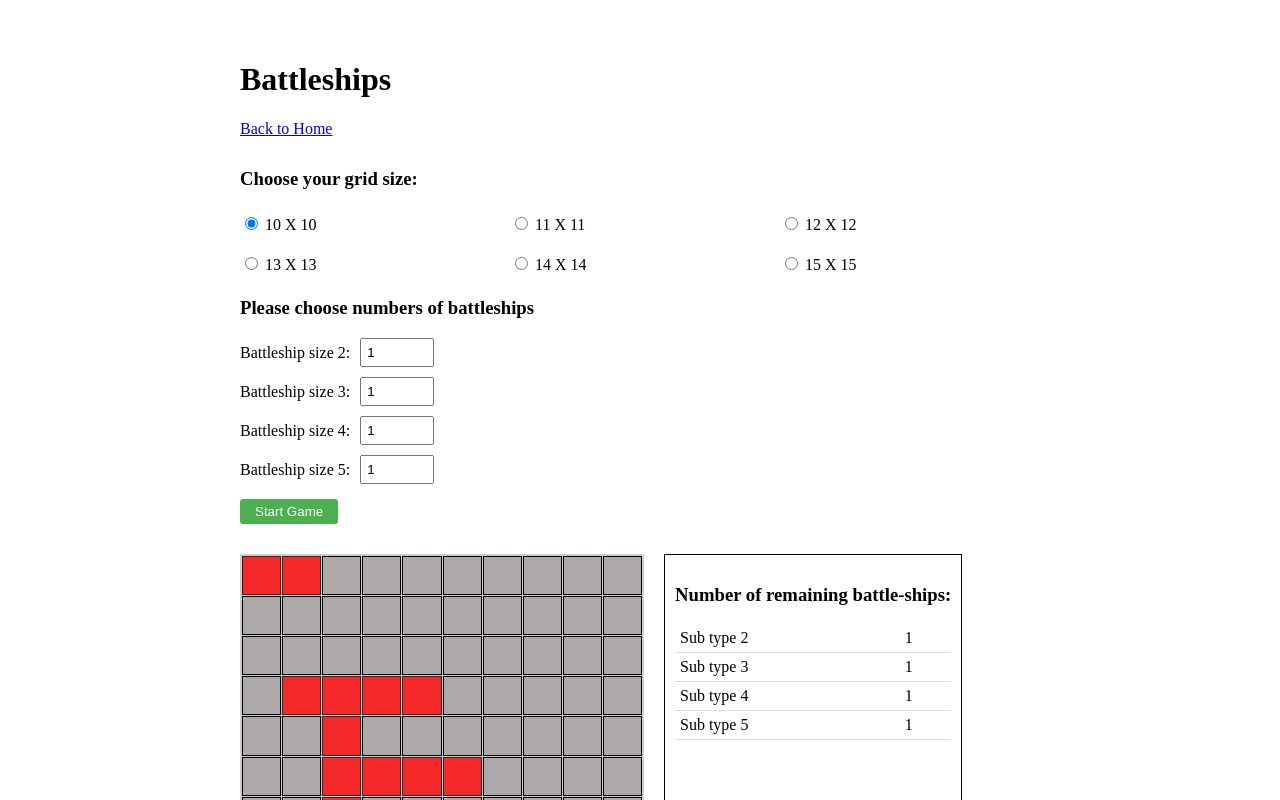
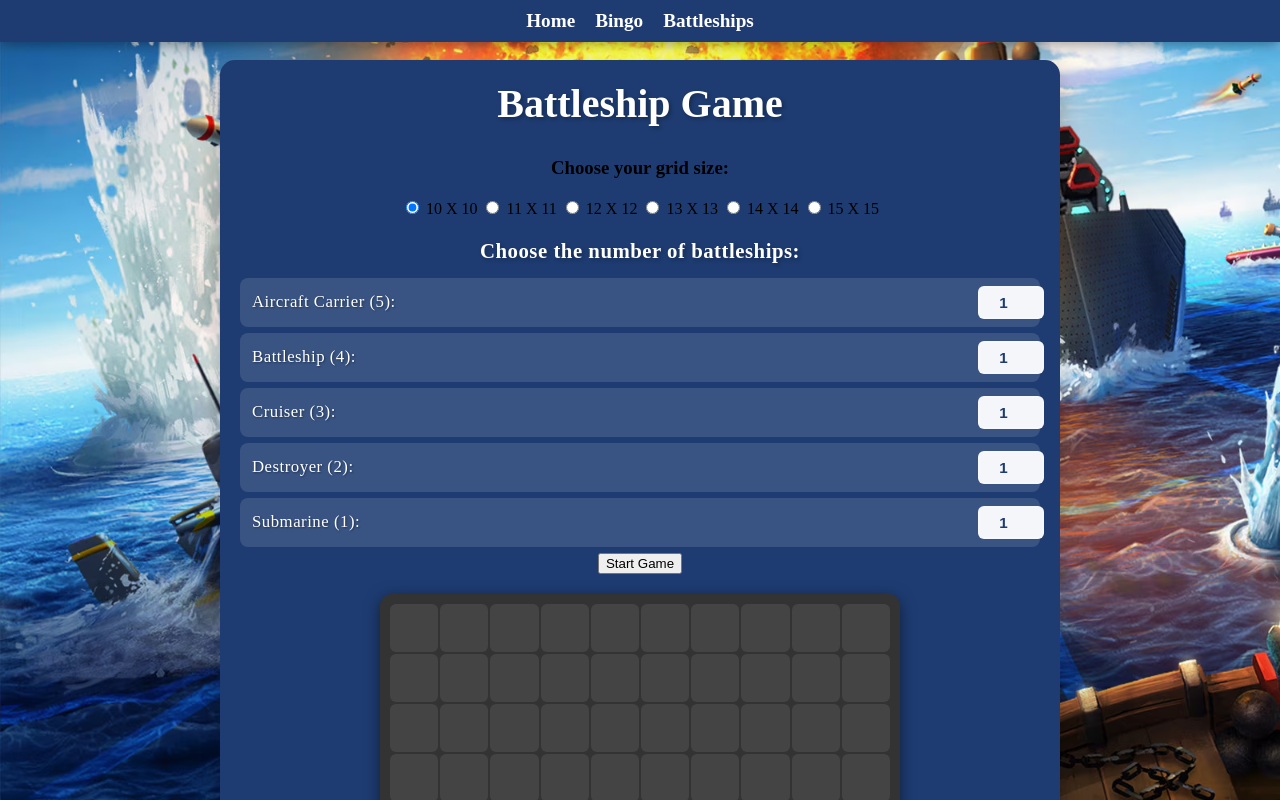
Before and after one commit to SkilledMango/Bomboclat-and-bingo, a plain HTML site: page Battleships.html in a window 1280 px wide. Both pictures are taken after a click on the button "Start Game". Shown: the top 800 px of the page. Drawn offline with Linux system fonts and the light colour scheme.

```diff
--- a/Battleships.html
+++ b/Battleships.html
@@ -4,17 +4,21 @@
     <meta charset="UTF-8">
     <meta name="viewport" content="width=device-width, initial-scale=1.0">
     <title>Battleships Game</title>
-    <link rel="stylesheet" href="style.css">
     <link rel="stylesheet" href="battleship.css">
+    <link href="https://fonts.googleapis.com/css2?family=Roboto:wght@400;700&display=swap" rel="stylesheet">
     <script src="battleship.js" type="module" defer></script>
 </head>
 <body>
+<nav class="navbar">
+    <ul>
+        <li><a href="index.html">Home</a></li>
+        <li><a href="Bingo.html">Bingo</a></li>
+        <li><a href="Battleships.html">Battleships</a></li>
+    </ul>
+</nav>
+
 <div class="game-container">
-        <header>
-            <h1>Battleships</h1>
-            <a href="index.html" class="home-button">Back to Home</a>
-        </header>
-
+    <h1 class="page-title">Battleship Game</h1>
     <div class="setup-container">
         <div class="grid-setup">
             <h3>Choose your grid size:</h3>
@@ -29,22 +33,26 @@
         </div>
 
         <div class="ship-setup">
-                <h3>Please choose numbers of battleships</h3>
+            <h3>Choose the number of battleships:</h3>
             <div class="ship-inputs">
                 <div class="ship-input">
-                        <label>Battleship size 2:</label>
+                    <label>Aircraft Carrier (5):</label>
                     <input type="number" min="1" value="1">
                 </div>
                 <div class="ship-input">
-                        <label>Battleship size 3:</label>
+                    <label>Battleship (4):</label>
                     <input type="number" min="1" value="1">
                 </div>
                 <div class="ship-input">
-                        <label>Battleship size 4:</label>
+                    <label>Cruiser (3):</label>
                     <input type="number" min="1" value="1">
                 </div>
                 <div class="ship-input">
-                        <label>Battleship size 5:</label>
+                    <label>Destroyer (2):</label>
+                    <input type="number" min="1" value="1">
+                </div>
+                <div class="ship-input">
+                    <label>Submarine (1):</label>
                     <input type="number" min="1" value="1">
                 </div>
             </div>
@@ -53,14 +61,19 @@
     </div>
 
     <div class="game-boards">
-            <div class="game-grid"></div>
+        <div class="game-grid">
+            <div class="grid-cells">
+                <!-- Grid cells will be dynamically generated here -->
+            </div>
+        </div>
         <div class="ship-status">
-                <h3>Number of remaining battle-ships:</h3>
+            <h3>Remaining Battleships:</h3>
             <table>
-                    <tr><td>Sub type 2</td><td>1</td></tr>
-                    <tr><td>Sub type 3</td><td>1</td></tr>
-                    <tr><td>Sub type 4</td><td>1</td></tr>
-                    <tr><td>Sub type 5</td><td>1</td></tr>
+                <tr><td>Aircraft Carrier (5)</td><td>1</td></tr>
+                <tr><td>Battleship (4)</td><td>1</td></tr>
+                <tr><td>Cruiser (3)</td><td>1</td></tr>
+                <tr><td>Destroyer (2)</td><td>1</td></tr>
+                <tr><td>Submarine (1)</td><td>1</td></tr>
             </table>
         </div>
     </div>
--- a/battleship.css
+++ b/battleship.css
@@ -1,102 +1,200 @@
-.game-container {
-    max-width: 800px;
-    margin: 20px auto;
-    padding: 20px;
-    background-color: white;
+body {
+    display: flex;
+    flex-direction: column;
+    align-items: center;
+    justify-content: flex-start;
+    min-height: 100vh;
+    margin: 0;
+    padding: 0;
+    background: url('./BattleShipBackground.png') no-repeat center center fixed;
+    background-size: cover;
 }
 
-header {
-    margin-bottom: 30px;
-}
-
-.setup-container {
-    margin-bottom: 30px;
-}
-
-.grid-options {
-    display: grid;
-    grid-template-columns: repeat(3, 1fr);
-    gap: 10px;
-    margin: 15px 0;
-}
-
-.grid-options label {
-    display: block;
-    margin: 5px 0;
-}
-
-.ship-inputs {
-    margin: 15px 0;
-}
-
-.ship-input {
-    margin: 10px 0;
-    display: flex;
-    align-items: center;
-    gap: 10px;
-}
-
-.ship-input input {
-    width: 60px;
-    padding: 5px;
-}
-
-.game-boards {
-    display: flex;
-    gap: 20px;
+.game-container {
+    background: #1e3c72;
+    padding: 20px;
+    border-radius: 15px;
+    box-shadow: 0 8px 20px rgba(0, 0, 0, 0.2);
+    text-align: center;
+    width: 90%;
+    max-width: 800px;
+    margin-top: 60px; /* Space for navbar */
+    min-height: calc(100vh - 80px); /* Full height minus navbar space */
 }
 
 .game-grid {
     display: grid;
     grid-template-columns: repeat(10, 1fr);
-    gap: 1px;
-    background-color: #ccc;
-    padding: 2px;
-    width: 400px;
-    height: 400px;
+    gap: 2px;
+    background-color: #333;
+    padding: 10px;
+    border-radius: 12px;
+    box-shadow: 0 4px 15px rgba(0, 0, 0, 0.5);
+    max-width: 500px;
+    margin: 20px auto;
 }
 
+.grid-cell {
+    background-color: #444;
+    border-radius: 6px;
+    aspect-ratio: 1;
+    cursor: pointer;
+    transition: background-color 0.3s ease, transform 0.2s ease;
+}
 
-.ship-status {
-    border: 1px solid #000;
-    padding: 10px;
+.grid-cell:hover {
+    background-color: #666;
+    transform: scale(1.1);
+}
+
+.navbar {
+    background-color: #1e3c72;
+    padding: 10px 0;
+    text-align: center;
+    box-shadow: 0 4px 10px rgba(0, 0, 0, 0.3);
+    width: 100%;
+    position: fixed;
+    top: 0;
+    left: 0;
+    z-index: 1000;
+}
+
+.navbar ul {
+    list-style: none;
+    margin: 0;
+    padding: 0;
+    display: flex;
+    justify-content: center;
+    gap: 20px;
+}
+
+.navbar li {
+    display: inline;
+}
+
+.navbar a {
+    text-decoration: none;
+    color: white;
+    font-size: 1.2rem;
+    font-weight: bold;
+    transition: color 0.3s ease;
+}
+
+.navbar a:hover {
+    color: lightblue;
+}
+
+.page-title {
+    margin: 0 0 30px 0;
+    text-align: center;
+    font-size: 2.5rem;
+    font-weight: bold;
+    color: white;
+    text-shadow: 2px 2px 4px rgba(0, 0, 0, 0.3);
+}
+
+.ship-input {
+    margin: 6px 0;
+    padding: 8px 12px;
+    background: rgba(255, 255, 255, 0.12);
+    border-radius: 8px;
+    display: grid;
+    grid-template-columns: 1fr 50px;  /* Adjusted to give more space for the ship names with sizes */
+    gap: 10px;
+    align-items: center;
+    transition: all 0.3s ease;
+}
+
+.ship-input:hover {
+    background: rgba(255, 255, 255, 0.18);
+    transform: translateX(5px);
+}
+
+.ship-input label {
+    color: #ffffff;
+    font-size: 1.05rem;
+    font-weight: 500;
+    letter-spacing: 0.5px;
+    text-shadow: 1px 1px 2px rgba(0, 0, 0, 0.4);
+    text-align: left;
+    white-space: nowrap;
+}
+
+.ship-input input {
+    width: 50px;
+    padding: 6px;
+    border: 2px solid rgba(255, 255, 255, 0.2);
+    border-radius: 6px;
+    background: rgba(255, 255, 255, 0.95);
+    color: #1e3c72;
+    font-weight: bold;
+    font-size: 0.95rem;
+    text-align: center;
+    transition: all 0.2s ease;
+}
+
+.ship-input input:focus {
+    outline: none;
+    border-color: rgba(255, 255, 255, 0.4);
+    box-shadow: 0 0 0 2px rgba(255, 255, 255, 0.1);
 }
 
 .ship-status table {
     width: 100%;
-    border-collapse: collapse;
-    margin-top: 10px;
+    max-width: 400px;
+    margin: 20px auto;
+    border-collapse: separate;
+    border-spacing: 0 6px;
 }
 
 .ship-status td {
-    padding: 5px;
-    border-bottom: 1px solid #ddd;
+    padding: 10px 15px;
+    color: white;
+    background: rgba(255, 255, 255, 0.12);
+    transition: all 0.3s ease;
+    letter-spacing: 0.5px;
 }
 
-#start-game {
-    padding: 5px 15px;
-    background-color: #4CAF50;
-    color: white;
-    border: none;
-    border-radius: 3px;
-    cursor: pointer;
+.ship-status td:first-child {
+    border-radius: 8px 0 0 8px;
+    font-weight: 500;
+    font-size: 1.05rem;
+    text-shadow: 1px 1px 2px rgba(0, 0, 0, 0.4);
+    padding-right: 20px;  /* Added more padding for the ship names with sizes */
 }
 
-#start-game:hover {
-    background-color: #45a049;
+.ship-status td:last-child {
+    border-radius: 0 8px 8px 0;
+    font-weight: bold;
+    text-align: center;
+    width: 50px;
+    background: rgba(255, 255, 255, 0.15);
 }
-/* cell styling */
-.grid-cell {
-    background-color: #ada9a9;
-    border: 1px solid #000;     /* black border to separate cells */
-    aspect-ratio: 1;
-    cursor: pointer;
+
+.ship-setup h3, .ship-status h3 {
+    color: white;
+    font-size: 1.3rem;
+    margin-bottom: 15px;
+    text-shadow: 2px 2px 4px rgba(0, 0, 0, 0.3);
+    letter-spacing: 0.5px;
 }
-.grid-cell:hover {
-    background-color: #666666;  /* slightly darker gray on hover */
+
+.game-boards {
+    display: none; /* Hide initially */
 }
-/* ship styling */
-.ship {
-    background-color: #ff0000;
-    opacity: 0.8;
+
+.game-boards.show {
+    display: block; /* Show when class is added */
+    animation: fadeIn 0.5s ease-in;
 }
+
+@keyframes fadeIn {
+    from {
+        opacity: 0;
+        transform: translateY(20px);
+    }
+    to {
+        opacity: 1;
+        transform: translateY(0);
+    }
+}
--- a/battleship.js
+++ b/battleship.js
@@ -1,19 +1,24 @@
-import {createGrid , getShipCounts, validateShipSetup, placeShipsOnGrid} from './function.js';
-const gridOptions =  document.querySelectorAll('input[name="grid-size"]');
+import {createGrid, getShipCounts, validateShipSetup, placeShipsOnGrid} from './function.js';
+const gridOptions = document.querySelectorAll('input[name="grid-size"]');
 const gameGrid = document.querySelector('.game-grid');
 const startButton = document.querySelector('#start-game');
+const gameBoards = document.querySelector('.game-boards');
+
 gridOptions.forEach(button => {
-    button.addEventListener('change',(e) => {
+    button.addEventListener('change', (e) => {
         const size = parseInt(e.target.value);
-        createGrid(size, gameGrid); // Call the function to create the grid with the selected size
-    })
-})
-createGrid(10, gameGrid);
+        createGrid(size, gameGrid);
+    });
+});
+
 startButton.addEventListener('click', () => {
     const gridSize = parseInt(document.querySelector('input[name="grid-size"]:checked').value);
-    const ships = getShipCounts(); // Get the ship counts from the input fields
+    const ships = getShipCounts();
+
     if (validateShipSetup(ships, gridSize)) {
+        createGrid(gridSize, gameGrid); // Recreate grid with current size
         placeShipsOnGrid(ships, gridSize, gameGrid);
+        gameBoards.classList.add('show'); // Show the game boards
     } else {
         alert('Invalid ship setup! Please check your ship counts.');
     }
--- a/function.js
+++ b/function.js
@@ -1,56 +1,47 @@
-export function createGrid(size, gameGrid)  // function to create grid size
-{
-gameGrid.innerHTML = ''; // Clear the grid before creating a new one
+export function createGrid(size, gameGrid) {
+    gameGrid.innerHTML = '';
     gameGrid.style.gridTemplateColumns = `repeat(${size}, 1fr)`;
-for(let i = 0; i < size * size; i++)
-{
+
+    for (let i = 0; i < size * size; i++) {
         const cell = document.createElement('div');
         cell.classList.add('grid-cell');
-cell.dataset.index = i; // Store the index in the dataset for easy access
+        cell.dataset.index = i;
         gameGrid.appendChild(cell);
     }
 }
-export function getShipCounts()
-{
-const shipSizes = [2,3,4,5]; //ship sizes
+
+export function getShipCounts() {
+    const shipSizes = [5, 4, 3, 2, 1]; // Order matches HTML: Aircraft Carrier(5), Battleship(4), Cruiser(3), Destroyer(2), Submarine(1)
     const shipInputs = document.querySelectorAll('.ship-input input');
-const ships = [];
-shipInputs.forEach((input,index) => {
-    console.log(`index: ${index}, value: ${input.value}`); // Debugging line to check index and value
-    ships.push({
+    return Array.from(shipInputs).map((input, index) => ({
         size: shipSizes[index],
-        count: parseInt(input.value) // Number of ships entered;
-    });
-});
-return ships;
+        count: parseInt(input.value)
+    }));
 }
+
 export function validateShipSetup(ships, gridSize) {
-    const totalShipCells = ships.reduce((total, ship) => {
-     return total + (ship.size * ship.count); // Calculate total cells occupied by ships
-    }, 0);
-    const maxAllowedCells = Math.floor((gridSize * gridSize) / 2); // Maximum allowed cells for ships
-    return totalShipCells <= maxAllowedCells; // Check if total ship cells exceed the allowed limit
+    const totalShipCells = ships.reduce((total, ship) => total + (ship.size * ship.count), 0);
+    const maxAllowedCells = Math.floor((gridSize * gridSize) / 2);
+    return totalShipCells <= maxAllowedCells;
 }
+
 export function placeShipsOnGrid(ships, gridSize, gameGrid) {
-    const occupiedCells = new Set(); // Keep track of occupied cells to avoid overlaps
+    const occupiedCells = new Set();
 
     ships.forEach(ship => {
         for (let i = 0; i < ship.count; i++) {
             let placed = false;
 
             while (!placed) {
-                // Randomly choose a starting cell and direction
                 const startRow = Math.floor(Math.random() * gridSize);
                 const startCol = Math.floor(Math.random() * gridSize);
                 const direction = Math.random() < 0.5 ? 'horizontal' : 'vertical';
 
-                // Check if the ship fits
                 const shipCells = [];
                 for (let j = 0; j < ship.size; j++) {
                     const row = direction === 'horizontal' ? startRow : startRow + j;
                     const col = direction === 'horizontal' ? startCol + j : startCol;
 
-                    // Check if the cell is within bounds and not already occupied
                     if (row >= gridSize || col >= gridSize || occupiedCells.has(`${row},${col}`)) {
                         break;
                     }
@@ -58,17 +49,14 @@ export function placeShipsOnGrid(ships, gridSize, gameGrid) {
                     shipCells.push(`${row},${col}`);
                 }
 
-                // If the ship fits, mark the cells as occupied
                 if (shipCells.length === ship.size) {
                     shipCells.forEach(cell => occupiedCells.add(cell));
                     placed = true;
 
-                    // Mark the cells visually on the grid
                     shipCells.forEach(cell => {
                         const [row, col] = cell.split(',').map(Number);
                         const cellIndex = row * gridSize + col;
-                        const gridCell = gameGrid.children[cellIndex];
-                        gridCell.classList.add('ship'); // Add a class to visually mark the ship
+                        gameGrid.children[cellIndex].classList.add('ship');
                     });
                 }
             }
--- a/index.css
+++ b/index.css
@@ -5,25 +5,57 @@
 }
 
 body {
-    font-family: Arial, sans-serif;
-    background-color: #f0f2f5;
-    min-height: 100vh;
+    background: linear-gradient(135deg, #74ebd5, #acb6e5);
+    color: #333;
+    font-family: 'Roboto', sans-serif;
     display: flex;
     justify-content: center;
     align-items: center;
+    flex-direction: column;
+    min-height: 100vh;
 }
 
 .container {
+    max-width: 600px;
+    margin: 20px;
+    padding: 2rem;
+    background: white;
+    border-radius: 15px;
+    box-shadow: 0 8px 20px rgba(0, 0, 0, 0.2);
     text-align: center;
-    padding: 2rem;
-    background-color: white;
-    border-radius: 10px;
-    box-shadow: 0 0 10px rgba(0, 0, 0, 0.1);
+}
+
+h1, p {
+    margin-bottom: 1rem;
 }
 
 h1 {
-    color: #333;
-    margin-bottom: 2rem;
+    font-size: 2.5rem;
+    font-weight: bold;
+    text-shadow: 2px 2px 4px rgba(0, 0, 0, 0.2);
+}
+
+p {
+    font-size: 1.2rem;
+    color: #555;
+}
+
+.game-button {
+    display: inline-block;
+    padding: 15px 30px;
+    background: linear-gradient(135deg, #4CAF50, #45a049);
+    color: white;
+    text-decoration: none;
+    border-radius: 8px;
+    font-size: 1.2rem;
+    font-weight: bold;
+    transition: transform 0.3s ease, box-shadow 0.3s ease;
+    box-shadow: 0 4px 6px rgba(0, 0, 0, 0.1);
+}
+
+.game-button:hover {
+    transform: translateY(-3px);
+    box-shadow: 0 6px 10px rgba(0, 0, 0, 0.15);
 }
 
 .button-container {
@@ -31,18 +63,3 @@ h1 {
     gap: 20px;
     justify-content: center;
 }
-
-.game-button {
-    display: inline-block;
-    padding: 15px 30px;
-    background-color: #4CAF50;
-    color: white;
-    text-decoration: none;
-    border-radius: 5px;
-    font-size: 1.2rem;
-    transition: background-color 0.3s ease;
-}
-
-.game-button:hover {
-    background-color: #45a049;
-}
```
Also changed, not shown: index.html (+3 -1 lines), BattleShipBackground.png (added). Lines whose indentation alone changed are shown as unchanged.
